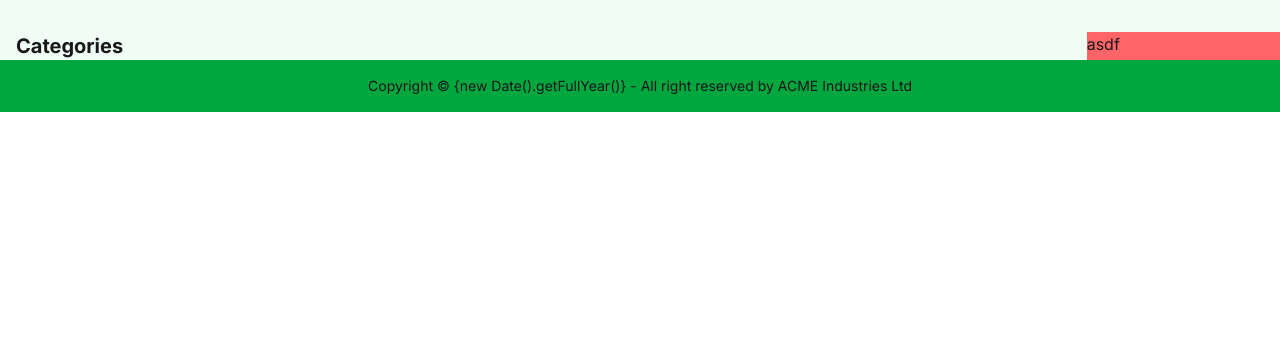
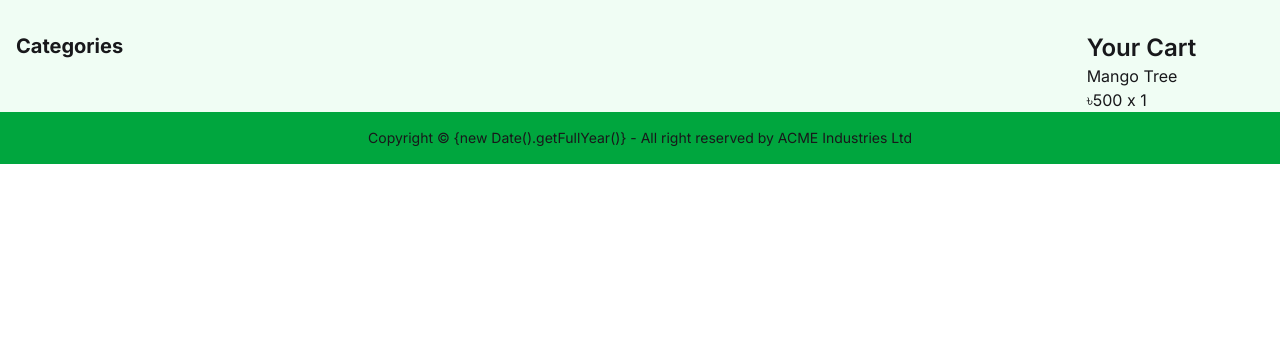
Before and after one commit to omor244/Assingment-6, a plain HTML site: page index.html in a window 1280 px wide. Shown: the part 449-800 px from the top of the page. Drawn offline with nearby package versions, Linux system fonts and the light colour scheme; no server answers.

Commit message:
added font awesome cdn

```diff
--- a/index.html
+++ b/index.html
@@ -14,6 +14,8 @@
     <link
         href="https://fonts.googleapis.com/css2?family=Inter:ital,opsz,wght@0,14..32,100..900;1,14..32,100..900&display=swap"
         rel="stylesheet">
+
+        <link rel="stylesheet" href="https://cdnjs.cloudflare.com/ajax/libs/font-awesome/7.0.1/css/all.min.css" integrity="sha512-2SwdPD6INVrV/lHTZbO2nodKhrnDdJK9/kg2XD1r9uGqPo1cUbujc+IYdlYdEErWNu69gVcYgdxlmVmzTWnetw==" crossorigin="anonymous" referrerpolicy="no-referrer" />
     <!-- font -->
 </head>
 
@@ -87,17 +89,28 @@
             </section>
 
 
-            <aside class="bg-red-400 col-span-2">asdf</aside>
+            <aside class=" col-span-2">
+                <h1 class="text-2xl font-semibold ">Your Cart</h1>
+                <div id="add-cartContainer">
+                    <div>
+                        <h1>Mango Tree</h1>
+                        <p>৳500 x 1</p>
+                    </div>
+                    <div>
+                        <span></span>
+                    </div>
+                </div>
+            </aside>
 
 
         </section>
     </main>
     <footer>
         <footer class="footer sm:footer-horizontal footer-center bg-green-600 text-base-content p-4">
-  <aside>
-    <p>Copyright © {new Date().getFullYear()} - All right reserved by ACME Industries Ltd</p>
-  </aside>
-</footer>
+            <aside>
+                <p>Copyright © {new Date().getFullYear()} - All right reserved by ACME Industries Ltd</p>
+            </aside>
+        </footer>
     </footer>
 
 
```
